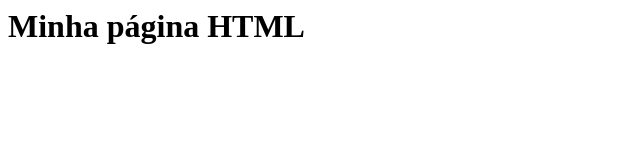
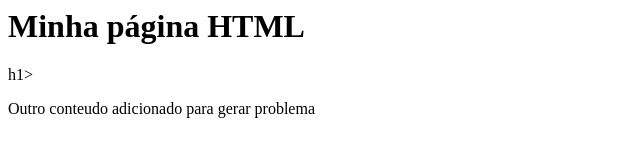
Before and after one commit to GuilhermeZK88/gama-no-github, a plain HTML site: page index.html in a window 1280 px wide. Shown: the whole page, without its empty margins (0-640 px from the left). Drawn offline with Linux system fonts and the light colour scheme.

Commit message:
outro commit, dessa vez em master

```diff
--- a/index.html
+++ b/index.html
@@ -1,5 +1,7 @@
 <html>
 	<body>
 		<h1>Minha página HTML</h1>
+		h1>
+		<p>Outro conteudo adicionado para gerar problema</p>
 	</body>
 </html>
```
